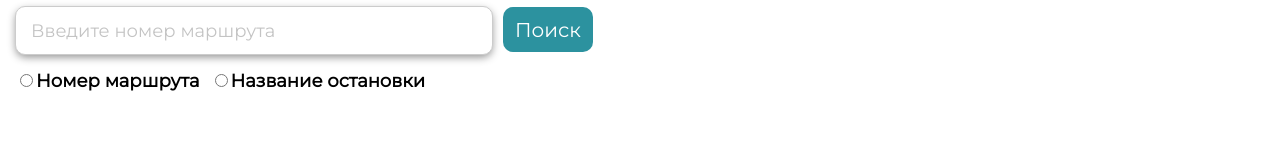
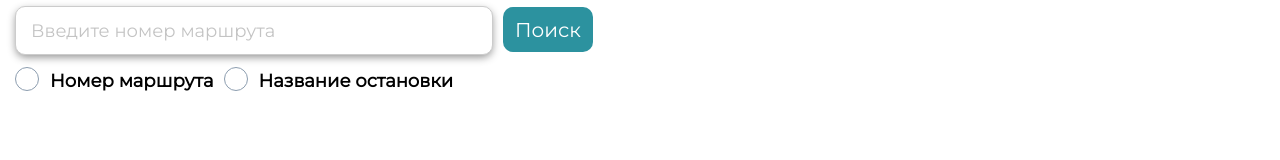
Before and after one commit to SevenEleven01/SimpleWays, a React (Create React App) app: page /ways in a window 1280 px wide. Shown: the part 126-286 px from the top of the page. Built offline with nearby package versions, Linux system fonts and the light colour scheme.

Commit message:
add package react-transition-group

```diff
--- a/package.json
+++ b/package.json
@@ -11,7 +11,8 @@
     "react-router": "^5.1.2",
     "react-router-dom": "^5.1.2",
     "react-scripts": "3.3.1",
-    "react-tabs": "^3.1.0"
+    "react-tabs": "^3.1.0",
+    "react-transition-group": "^4.3.0"
   },
   "scripts": {
     "start": "react-scripts start",
--- a/src/App.css
+++ b/src/App.css
@@ -77,3 +77,17 @@ ul {
 .react-tabs__tab--selected {
   color: #2C929F;
 }
+.option-enter {
+  opacity: 0;
+}
+.option-enter.option-enter-active {
+  opacity: 1;
+  transition: opacity 2s ease;
+}
+.option-exit {
+  opacity: 1;
+}
+.option-exit.option-exit-active {
+  opacity: 0;
+  transition: opacity 2s ease;
+}
--- a/src/App.js
+++ b/src/App.js
@@ -7,6 +7,7 @@ import ways from './pages/ways/ways';
 import { Tab, Tabs, TabList, TabPanel } from 'react-tabs';
 import News from './components/news-shortcat/news';
 import { BrowserRouter as Router, Route, HashRouter, Switch, Link } from 'react-router-dom';
+import { TransitionGroup, CSSTransition } from 'react-transition-group';
 
 
 function Home() {
--- a/src/components/header-bar/header-bar.js
+++ b/src/components/header-bar/header-bar.js
@@ -3,37 +3,26 @@ import './header-bar.css';
 import { Link } from 'react-router-dom';
 
 
-
 class HeadBar extends Component {
-    constructor(props) {
-        super(props);
-        this.state = { text: "Sign In" };
-    }
-
-    OnClickButton = () => {
-        this.setState({
-            text: "Registration"
-        });
-    }
     render() {
         return (
             <div className="header-bar">
-            <a href="/" className="header-bar_logo">SimpleWays</a>
-            <a href="#">
+            <Link to="/" className="header-bar_logo">SimpleWays</Link>
+            <Link to="#">
                 <i className="fas fa-map"></i>
                  Карта
-            </a>
-            <a href="/ways">
+            </Link>
+            <Link to="/ways">
                 <i className="fas fa-bus"></i>
                  Маршруты
-            </a>
-            <a href="#">
+            </Link>
+            <Link to="#">
                 <i className="far fa-newspaper"></i>
                  Новости
-            </a>
-            <Link onClick={this.OnClickButton} to="/sign" className="header-bar_button" >
+            </Link>
+            <Link to="/sign" className="header-bar_button" >
                 <i className="fas fa-sign-in-alt"></i>
-                 {this.state.text}
+                 Sign In
             </Link>
         </div>
         );
--- a/src/pages/ways/ways.css
+++ b/src/pages/ways/ways.css
@@ -26,3 +26,48 @@
     font-size: 18px;
     margin-right: 10px;
 }
+.ways-radio_button {
+    vertical-align: top;
+    width: 18px;
+    height: 18px;
+    margin: 0 3px 0 0;
+}
+.ways-radio_button + label {
+    cursor: pointer;
+    margin-bottom: 12px;
+    display: block;
+}
+.ways-radio_button:not(checked) {
+    position: absolute;
+    opacity: 0;
+}
+.ways-radio_button:not(checked) + label {
+    position: relative;
+    padding: 0 0 0 35px;
+}
+.ways-radio_button:not(checked) + label:before {
+    content: '';
+    position: absolute;
+    top: -3px;
+    left: 0;
+    width: 22px;
+    height: 22px;
+    border: 1px solid #8c9daf;
+    border-radius: 50%;
+    background: #FFF;
+}
+.ways-radio_button:not(checked) + label:after {
+    content: '';
+    position: absolute;
+    top: 1px;
+    left: 4px;
+    width: 16px;
+    height: 16px;
+    border-radius: 50%;
+    background: #2C929F;
+    opacity: 0;
+    transition: all .2s;
+}
+.ways-radio_button:checked + label:after {
+    opacity: 1;
+}
--- a/src/pages/ways/ways.js
+++ b/src/pages/ways/ways.js
@@ -12,8 +12,10 @@ export class ways extends Component {
                 <h1 className="ways-title">Маршруты</h1>
                 <input className="ways-input" type="number" name="ways" placeholder="Введите номер маршрута"/><button className="ways-button button">Поиск</button>
                 <span className="ways-radio_block">
-                    <label className="ways-radio_block-item" ><input type="radio" name="way" />Номер маршрута</label>
-                    <label className="ways-radio_block-item" ><input type="radio" name="way" />Название остановки</label>
+                    <input id="input1" className="ways-radio_button" type="radio" name="way" />
+                    <label for="input1" className="ways-radio_block-item" >Номер маршрута</label>
+                    <input id="input2" className="ways-radio_button" type="radio" name="way" />
+                    <label for="input2" className="ways-radio_block-item" >Название остановки</label>
                 </span>
                 </div>
             </div>
```
Also changed, not shown: 1 other file (tests, documents, lock files or other folders).
